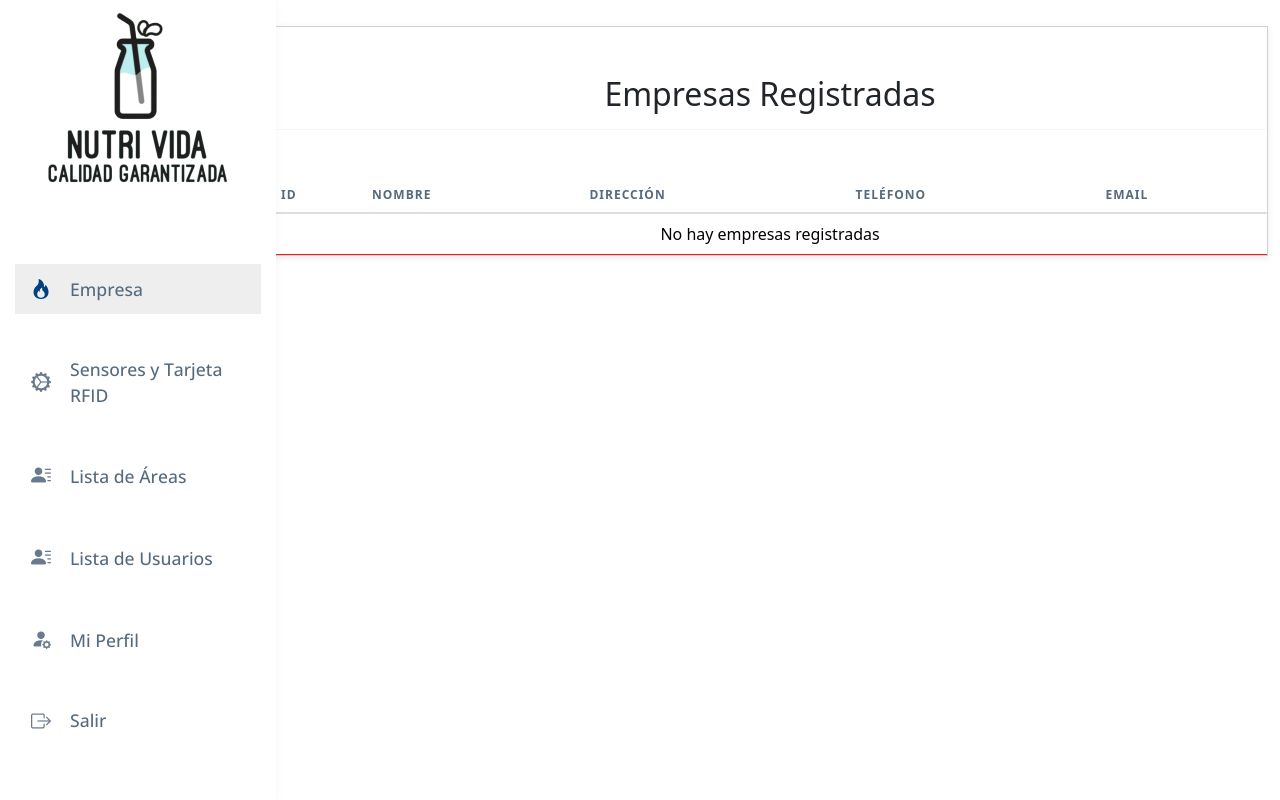
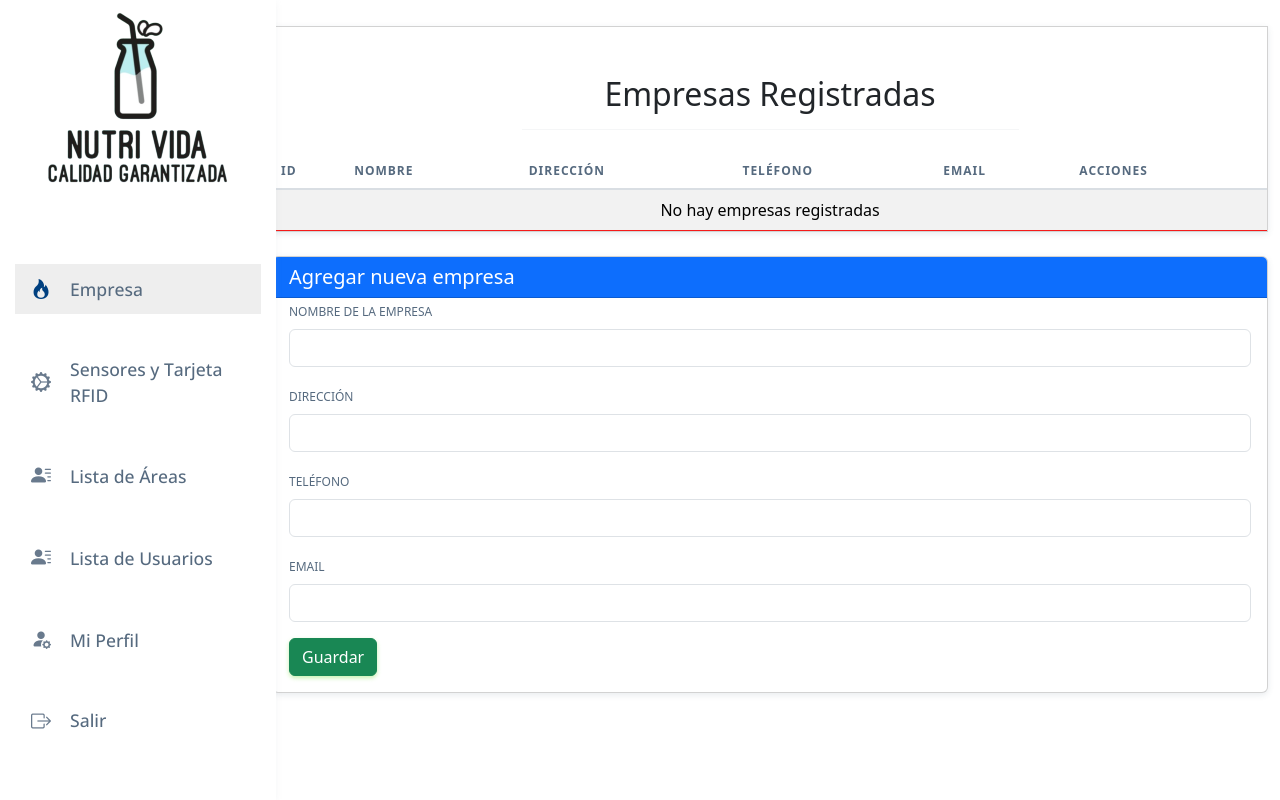
Before and after one commit to emilio11rodriguez/proyecto.github.io, a Flask app: page /empresa in a window 1280 px wide. Run offline with Flask 3, Linux system fonts and the light colour scheme; the visitor is signed in with stand-in values (Sample User, id 1); data that the repository does not hold is empty; some libraries are stand-ins or nearby versions.

Commit message:
vale final

```diff
--- a/ProyectoData_Center/my-app/conexion/conexionBD.py
+++ b/ProyectoData_Center/my-app/conexion/conexionBD.py
@@ -9,11 +9,11 @@ def connectionBD():
     try:
         # connection = mysql.connector.connect(
         connection = mysql.connector.connect(
-            host="autorack.proxy.rlwy.net",
+            host="34.55.17.77",
                 #host="viaduct.proxy.rlwy.net",
-            port=16815,
-            user="root",
-            passwd="UIEDmDTXjLoTkQRoNmmpbIIXuSUebGiy",
+            port=3306,
+            user="Diego",
+            passwd="@Diego11E",
                 #passwd="-D2eD6aDb5Bg6dEbhAAeBB6gd3EheaBg",
             database="railway",
                 #database="crud_python",
--- a/ProyectoData_Center/my-app/controllers/funciones_home.py
+++ b/ProyectoData_Center/my-app/controllers/funciones_home.py
@@ -1,6 +1,7 @@
 
 # Para subir archivo tipo foto al servidor
 from werkzeug.utils import secure_filename
+import mysql.connector
 import uuid  # Modulo de python para crear un string
 
 from conexion.conexionBD import connectionBD  # Conexión a BD
@@ -128,7 +129,7 @@ def lista_usuariosBD():
     try:
         with connectionBD() as conexion_MySQLdb:
             with conexion_MySQLdb.cursor(dictionary=True) as cursor:
-                querySQL = "SELECT id_usuario, cedula, nombre_usuario, apellido_usuario, id_area, id_rol, fecha_creacion, fecha_expiracion FROM usuarios"
+                querySQL = "SELECT id_usuario, cedula, nombre_usuario, apellido_usuario, id_area, id_rol, fecha_creacion, fecha_expiracion, id_empresa FROM usuarios"
                 cursor.execute(querySQL,)
                 usuariosBD = cursor.fetchall()
         return usuariosBD
@@ -363,20 +364,44 @@ def obtener_datos_sensor_humo():
 
 
 
-
-# Prueba de funcionabilidad del sensor movimiento
 def obtener_datos_sensor_movimiento():
     try:
-        with connectionBD() as conexion_MySQLdb:
-            with conexion_MySQLdb.cursor(dictionary=True) as cursor:
-                # Consulta SQL para obtener los datos de la tabla sensor_movimiento
-                querySQL = """
-                SELECT id, fecha, estado, sensor
-                FROM sensor_movimiento order by fecha desc
-                """
-                cursor.execute(querySQL)
-                datos_sensor_movimiento = cursor.fetchall()  # Obtiene todos los registros
+        # Conexión a la base de datos
+        conexion_MySQLdb = mysql.connection
+        with conexion_MySQLdb.cursor(dictionary=True) as cursor:
+            # Consulta SQL para obtener los datos de la tabla sensor_movimiento
+            querySQL = """
+            SELECT id, fecha, estado, sensor
+            FROM sensor_movimiento ORDER BY fecha DESC
+            """
+            cursor.execute(querySQL)
+            datos_sensor_movimiento = cursor.fetchall()  # Obtiene todos los registros
         return datos_sensor_movimiento  # Retorna los datos obtenidos
     except Exception as e:
         print(f"Error al obtener datos de sensores de movimiento: {e}")
         return []  # Retorna una lista vacía en caso de error
+def guardarEmpresa(nombre, direccion, telefono, email=None):
+    try:
+        with connectionBD() as conexion_MySQLdb:
+            with conexion_MySQLdb.cursor(dictionary=True) as cursor:
+                querySQL = """INSERT INTO empresa
+                            (nombre_empresa, direccion_empresa, telefono_empresa, email_empresa)
+                            VALUES (%s, %s, %s, %s)"""
+                cursor.execute(querySQL, (nombre, direccion, telefono, email))
+                conexion_MySQLdb.commit()
+                return cursor.lastrowid  # Retorna el ID de la nueva empresa insertada
+    except Exception as e:
+        print(f"Error en guardarEmpresa: {e}")
+        return False
+
+def eliminarEmpresa(id_empresa):
+    try:
+        with connectionBD() as conexion_MySQLdb:
+            with conexion_MySQLdb.cursor(dictionary=True) as cursor:
+                sql = "DELETE FROM empresa WHERE id_empresa = %s"
+                cursor.execute(sql, (id_empresa,))
+                conexion_MySQLdb.commit()
+                return cursor.rowcount > 0  # Retorna True si se eliminó algún registro
+    except Exception as e:
+        print(f"Error en eliminarEmpresa: {e}")
+        return False
--- a/ProyectoData_Center/my-app/routers/router_home.py
+++ b/ProyectoData_Center/my-app/routers/router_home.py
@@ -2,6 +2,7 @@ from controllers.funciones_login import *
 from app import app
 from flask import render_template, request, flash, redirect, url_for, session,  jsonify
 from mysql.connector.errors import Error
+import mysql.connector
 
 
 # Importando cenexión a BD
@@ -238,3 +239,56 @@ def sensor_movimiento():
     else:
         flash('Primero debes iniciar sesión.', 'error')
         return redirect(url_for('inicio'))
+
+# Ruta para borrar empresa
+@app.route('/borrar-empresa/<string:id_empresa>', methods=['GET'])
+def borrarEmpresa(id_empresa):
+    if 'conectado' in session:
+        try:
+            resp = eliminarEmpresa(id_empresa)
+            if resp:
+                flash('Empresa eliminada correctamente', 'success')
+            else:
+                flash('Error al eliminar la empresa', 'error')
+        except Exception as e:
+            flash(f'Error en base de datos: {str(e)}', 'error')
+        return redirect(url_for('empresa'))
+    else:
+        flash('Debes iniciar sesión primero', 'error')
+        return redirect(url_for('inicio'))
+
+# Ruta para crear empresa
+@app.route('/crear-empresa', methods=['POST'])
+def crear_empresa():
+    if 'conectado' in session:
+        if request.method == 'POST':
+            # Imprime los datos recibidos
+            print(request.form)
+            nombre_empresa = request.form.get('nombre_empresa', '').strip()
+            direccion_empresa = request.form.get('direccion_empresa', '').strip()
+            telefono_empresa = request.form.get('telefono_empresa', '').strip()
+            email_empresa = request.form.get('email_empresa', '').strip() or None
+
+            # Validar campos obligatorios
+            if not all([nombre_empresa, direccion_empresa, telefono_empresa]):
+                flash('Nombre, dirección y teléfono son campos obligatorios', 'error')
+                return redirect(url_for('empresa'))
+
+            # Validar formato del teléfono (solo números)
+            if not telefono_empresa.isdigit():
+                flash('El teléfono debe contener solo números', 'error')
+                return redirect(url_for('empresa'))
+
+            try:
+                resultado = guardarEmpresa(nombre_empresa, direccion_empresa, telefono_empresa, email_empresa)
+                if resultado:
+                    flash('Empresa creada exitosamente', 'success')
+                else:
+                    flash('Error al crear la empresa', 'error')
+            except Exception as e:
+                flash(f'Error en base de datos: {str(e)}', 'error')
+
+            return redirect(url_for('empresa'))
+    else:
+        flash('Debes iniciar sesión primero', 'error')
+        return redirect(url_for('inicio'))
--- a/ProyectoData_Center/my-app/templates/public/usuarios/empresa.html
+++ b/ProyectoData_Center/my-app/templates/public/usuarios/empresa.html
@@ -5,20 +5,21 @@
 {% block body %}
 <div class="card content_consignaciones" style="border-radius: 0px !important">
   <section id="respuestaFiltroMes">
-    <h2 class="text-center mt-5 mb-5">
+    <h2 class="text-center mt-5 mb-4">
       Empresas Registradas
-      <hr />
+      <hr class="w-50 mx-auto" />
     </h2>
 
     <div class="table-responsive text-nowrap">
-      <table class="table table-hover">
-        <thead>
-          <tr style="background-color: #8e8e8e">
+      <table class="table table-hover table-striped">
+        <thead class="thead-dark">
+          <tr>
             <th>ID</th>
             <th>Nombre</th>
             <th>Dirección</th>
             <th>Teléfono</th>
             <th>Email</th>
+            <th>Acciones</th>
           </tr>
         </thead>
         <tbody>
@@ -29,10 +30,17 @@
               <td>{{ empresa.direccion_empresa or 'N/A' }}</td>
               <td>{{ empresa.telefono_empresa or 'N/A' }}</td>
               <td>{{ empresa.email_empresa or 'N/A' }}</td>
+              <td>
+                <a href="/borrar-empresa/{{ empresa.id_empresa }}"
+                   class="btn btn-danger btn-sm"
+                   onclick="return confirm('¿Estás seguro de eliminar esta empresa?')">
+                    Eliminar
+                </a>
+              </td>
             </tr>
           {% else %}
             <tr>
-              <td colspan="5" class="text-center">No hay empresas registradas</td>
+              <td colspan="6" class="text-center">No hay empresas registradas</td>
             </tr>
           {% endfor %}
         </tbody>
@@ -40,4 +48,32 @@
     </div>
   </section>
 </div>
+
+<!-- Formulario para agregar empresa -->
+<div class="card mb-4 mt-4">
+  <div class="card-header bg-primary text-white">
+      <h5 class="mb-0">Agregar nueva empresa</h5>
+  </div>
+  <div class="card-body">
+      <form method="POST" action="/crear-empresa">
+          <div class="mb-3">
+              <label class="form-label">Nombre de la empresa</label>
+              <input type="text" name="nombre_empresa" class="form-control" required>
+          </div>
+          <div class="mb-3">
+              <label class="form-label">Dirección</label>
+              <input type="text" name="direccion_empresa" class="form-control" required>
+          </div>
+          <div class="mb-3">
+            <label class="form-label">Teléfono</label>
+            <input type="number" name="telefono_empresa" class="form-control" required>
+        </div>
+          <div class="mb-3">
+              <label class="form-label">Email</label>
+              <input type="email" name="email_empresa" class="form-control">
+          </div>
+          <button type="submit" class="btn btn-success">Guardar</button>
+      </form>
+  </div>
+</div>
 {% endblock %}
--- a/ProyectoData_Center/my-app/templates/public/usuarios/lista_usuarios.html
+++ b/ProyectoData_Center/my-app/templates/public/usuarios/lista_usuarios.html
@@ -27,6 +27,7 @@
             <th>Rol</th>
             <th>Fecha de creación</th>
             <th>Fecha Expiración</th>
+            <th>Empresa</th>
             <th>Acciones</th>
           </tr>
         </thead>
@@ -51,6 +52,7 @@
             </td>
             <td>{{ usuario.fecha_creacion}}</td>
             <td>{{ usuario.fecha_expiracion}}</td>
+            <td>{{ usuario.id_empresa}}</td>
             <td>
               <a
                   href="/mi-perfil/{{usuario.id_usuario}}"
```
